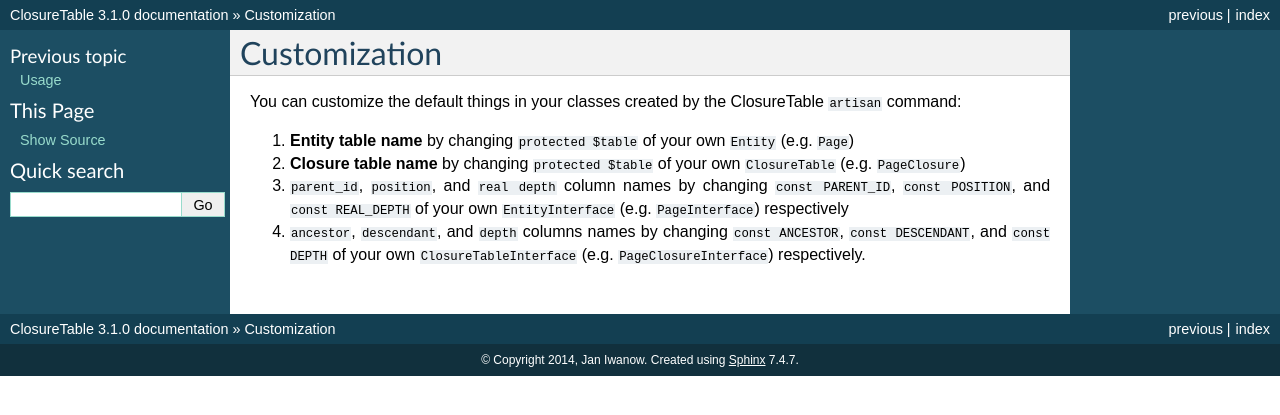
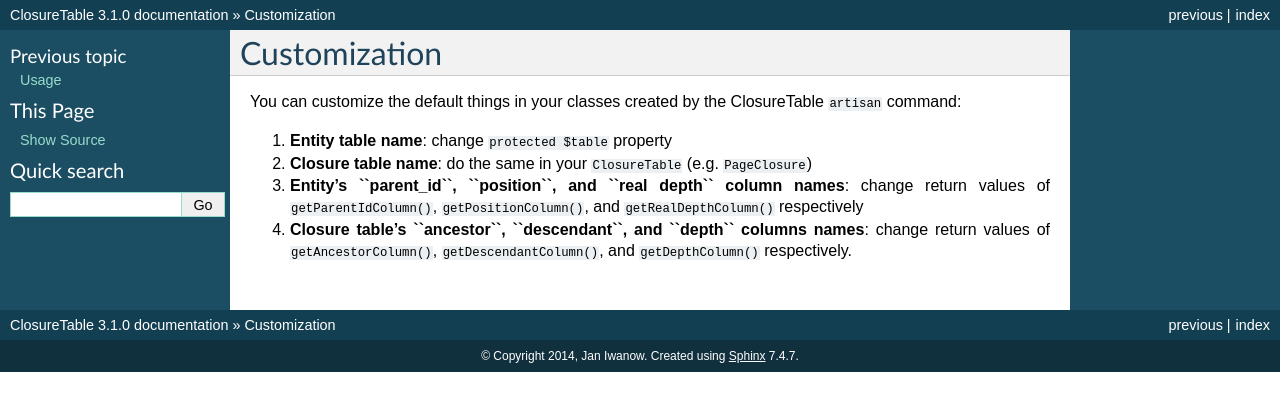
Before and after one commit to franzose/ClosureTable, a Sphinx documentation site: the page built from docs/customization.rst, in a window 1280 px wide. Shown: the top 415 px of the page. Built offline with Sphinx 7.4.7, drawn with Linux system fonts in a browser that asks for light colours.

Commit message:
removed table column constants from interfaces and add methods for them instead, updated the docs

```diff
--- a/docs/customization.rst
+++ b/docs/customization.rst
@@ -6,7 +6,7 @@
 
 You can customize the default things in your classes created by the ClosureTable ``artisan`` command:
 
-1. **Entity table name** by changing ``protected $table`` of your own ``Entity`` (e.g. ``Page``)
-2. **Closure table name** by changing ``protected $table`` of your own ``ClosureTable`` (e.g. ``PageClosure``)
-3. ``parent_id``, ``position``, and ``real depth`` column names by changing ``const PARENT_ID``, ``const POSITION``, and ``const REAL_DEPTH`` of your own ``EntityInterface`` (e.g. ``PageInterface``) respectively
-4. ``ancestor``, ``descendant``, and ``depth`` columns names by changing ``const ANCESTOR``, ``const DESCENDANT``, and ``const DEPTH`` of your own ``ClosureTableInterface`` (e.g. ``PageClosureInterface``) respectively.
+1. **Entity table name**: change ``protected $table`` property
+2. **Closure table name**: do the same in your ``ClosureTable`` (e.g. ``PageClosure``)
+3. **Entity's ``parent_id``, ``position``, and ``real depth`` column names**: change return values of ``getParentIdColumn()``, ``getPositionColumn()``, and ``getRealDepthColumn()`` respectively
+4. **Closure table's ``ancestor``, ``descendant``, and ``depth`` columns names**: change return values of ``getAncestorColumn()``, ``getDescendantColumn()``, and ``getDepthColumn()`` respectively.
```
Also changed, not shown: README.md (+5 -5 lines), 4 other files.
